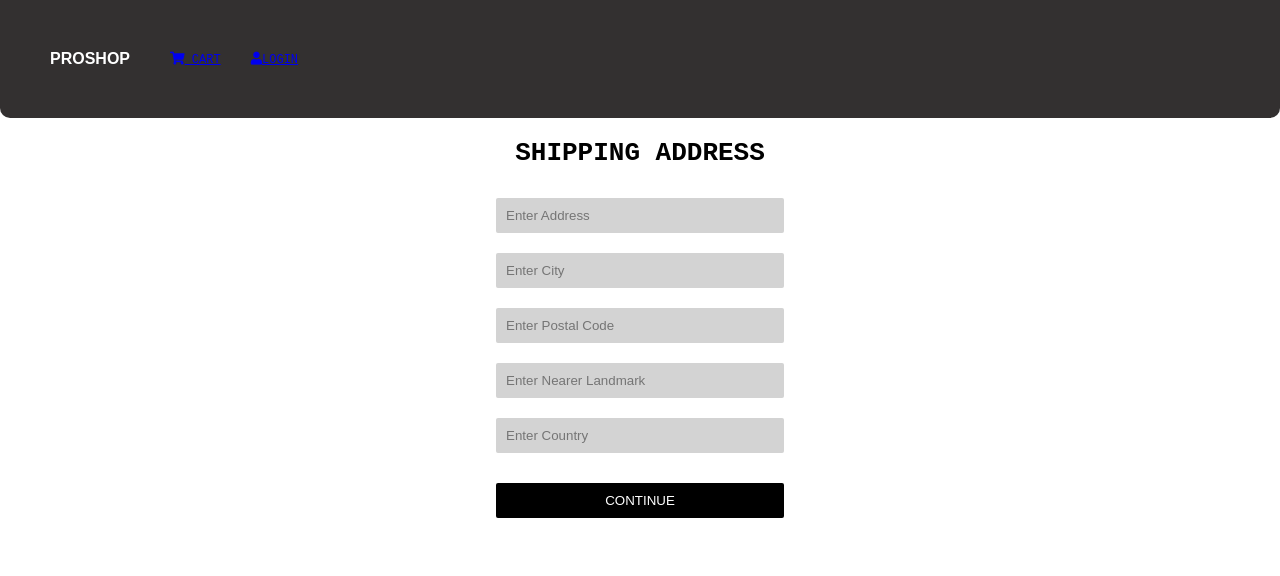
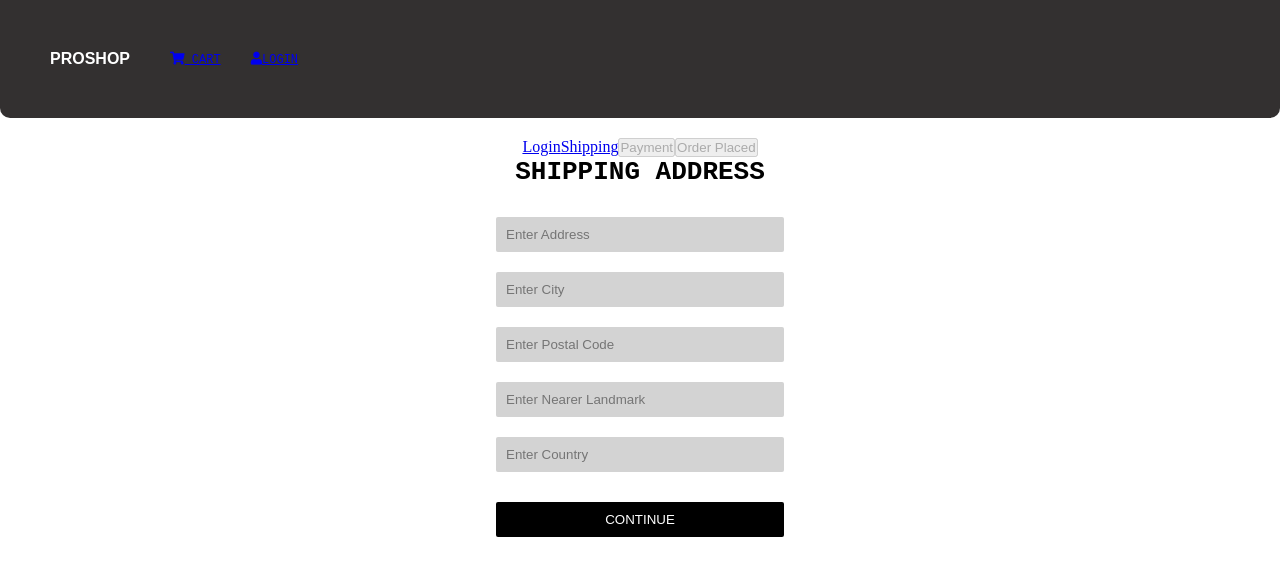
Before and after one commit to preetgur/ecommerce, a React (Create React App) app in the folder frontend/: page /shipping in a window 1280 px wide. Shown: the top 576 px of the page. Built offline with nearby package versions, Linux system fonts and the light colour scheme.

Commit message:
Checkout steps components

```diff
--- /dev/null
+++ b/frontend/src/components/CheckoutSteps.js
@@ -0,0 +1,21 @@
+import React from 'react'
+import { Link } from 'react-router-dom'
+
+function CheckoutSteps({ step1, step2, step3, step4 }) {
+    return (
+        <div className="checkoutSteps">
+
+            { step1 ? <Link to="/login"> Login</Link> : <button disabled>Login</button>}
+
+            { step2 ? <Link to="/shipping">Shipping</Link> : <button disabled>Shipping</button>}
+
+            { step3 ? <Link to="/payment">Payment</Link> : <button disabled>Payment</button>}
+
+            { step4 ? <Link to="/orderPlaced">Order Placed</Link> : <button disabled>Order Placed</button>}
+
+
+        </div>
+    )
+}
+
+export default CheckoutSteps
--- a/frontend/src/screens/ShippingScreen.js
+++ b/frontend/src/screens/ShippingScreen.js
@@ -2,6 +2,7 @@ import React, { useState } from 'react'
 import { useDispatch, useSelector } from 'react-redux'
 import { useHistory } from 'react-router'
 import { saveShippingAddress } from '../actions/cartActions'
+import CheckoutSteps from '../components/CheckoutSteps'
 import './ShippingScreen.css'
 
 function ShippingScreen() {
@@ -39,6 +40,7 @@ function ShippingScreen() {
 
     return (
         <div className="shipping">
+            <CheckoutSteps step1 step2/>
 
             <h1>Shipping Address</h1>
 
```
